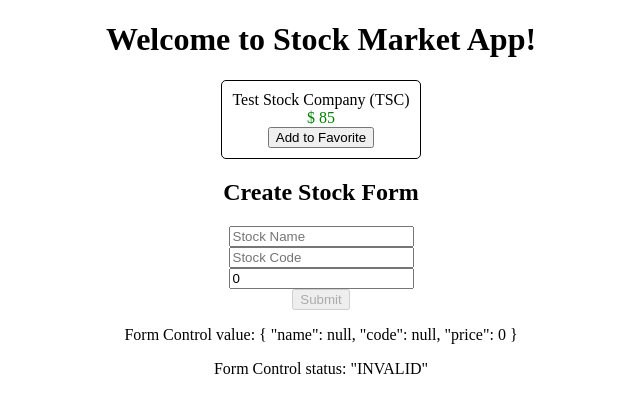
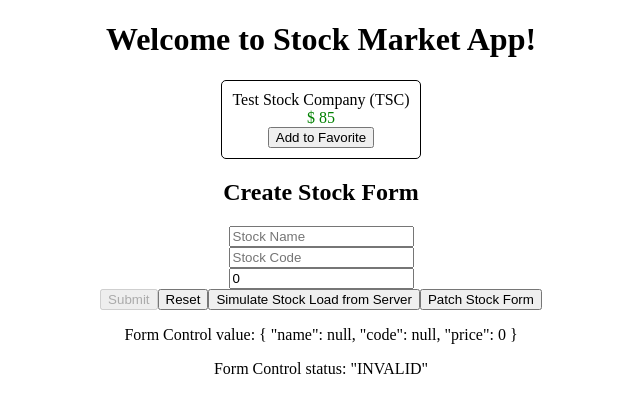
Before and after one commit to KashmirKahlon/stock-market-ng6, an Angular app: page / in a window 1280 px wide. Shown: the top 412 px of the page, without its empty margins (319-959 px from the left). Built offline with nearby package versions, Linux system fonts and the light colour scheme.

Commit message:
chap7-form-model-stock-market

```diff
--- a/src/app/stock/create-stock/create-stock.component.html
+++ b/src/app/stock/create-stock/create-stock.component.html
@@ -36,6 +36,13 @@
       </div>
     </div>
     <button type="submit" [disabled]="!stockForm.valid">Submit</button>
+    <button type="button" (click)="resetForm()">Reset</button>
+    <button type="button" (click)="loadStockFromServer()">
+      Simulate Stock Load from Server
+    </button>
+    <button type="button" (click)="patchStockForm()">
+      Patch Stock Form
+    </button>
   </form>
 </div>
 
--- a/src/app/stock/create-stock/create-stock.component.ts
+++ b/src/app/stock/create-stock/create-stock.component.ts
@@ -1,16 +1,20 @@
 import { Component } from '@angular/core'
 import { FormBuilder, FormGroup, Validators } from '@angular/forms'
+import { Stock } from 'src/app/model/stock'
 
+let counter = 1
 @Component({
   selector: 'app-create-stock',
   templateUrl: './create-stock.component.html',
   styleUrls: ['./create-stock.component.css'],
 })
 export class CreateStockComponent {
+  private stock: Stock
   public stockForm: FormGroup
 
   constructor(private fb: FormBuilder) {
     this.createForm()
+    this.stock = new Stock('Test ' + counter++, 'TST', 20, 10)
   }
 
   createForm() {
@@ -21,7 +25,23 @@
     })
   }
 
+  loadStockFromServer() {
+    this.stock = new Stock('Test ' + counter++, 'TST', 20, 10)
+    let stockFormModel = Object.assign({}, this.stock)
+    delete stockFormModel.previousPrice
+    delete stockFormModel.favorite
+    this.stockForm.setValue(stockFormModel)
+  }
+  patchStockForm() {
+    this.stock = new Stock(`Test ${counter++}`, 'TST', 20, 10)
+    this.stockForm.patchValue(this.stock)
+  }
+  resetForm() {
+    this.stockForm.reset()
+  }
+
   onSubmit() {
-    console.log('Stock Form Value:', this.stockForm.value)
+    this.stock = Object.assign({}, this.stockForm.value)
+    console.log('saving stock', this.stock)
   }
 }
```
